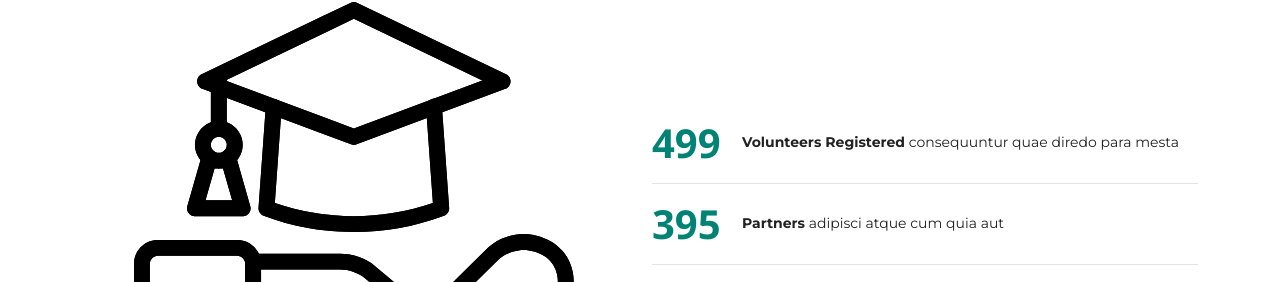
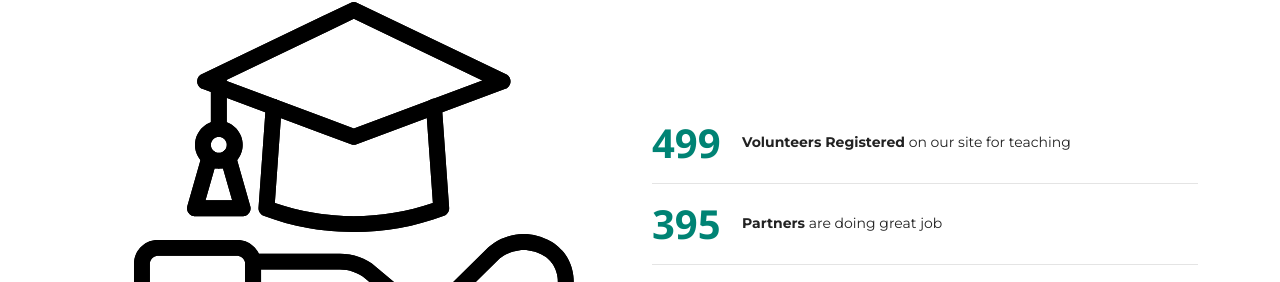
Before and after one commit to mayank1784/LoremIpsum, a plain HTML site: page index.html in a window 1280 px wide. Shown: the part 1348-1630 px from the top of the page. Drawn offline with nearby package versions, Linux system fonts and the light colour scheme.

Commit message:
aalpp
...

```diff
--- a/index.html
+++ b/index.html
@@ -392,12 +392,12 @@
 
             <div class="stats-item d-flex align-items-center">
               <span data-purecounter-start="0" data-purecounter-end="499" data-purecounter-duration="5" class="purecounter"></span>
-              <p><strong>Volunteers Registered</strong> consequuntur quae diredo para mesta</p>
+              <p><strong>Volunteers Registered</strong> on our site for teaching</p>
             </div><!-- End Stats Item -->
 
             <div class="stats-item d-flex align-items-center">
               <span data-purecounter-start="0" data-purecounter-end="395" data-purecounter-duration="5" class="purecounter"></span>
-              <p><strong>Partners</strong> adipisci atque cum quia aut</p>
+              <p><strong>Partners</strong> are doing great job</p>
             </div><!-- End Stats Item -->
 
             <div class="stats-item d-flex align-items-center">
```
